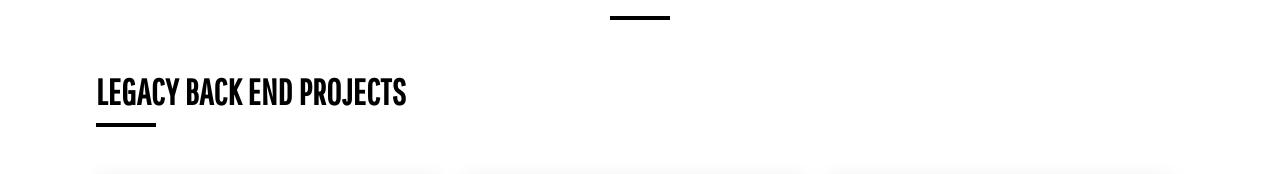
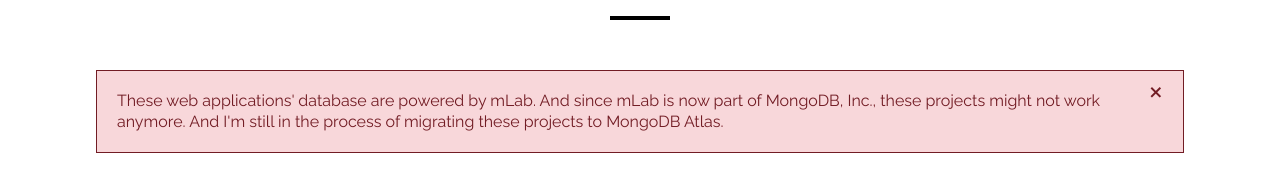
Before and after one commit to theproactivedev/eiring, a React (Create React App) app in the folder eiring/: page /eiringonzales/portfolio in a window 1280 px wide. Shown: the part 250-424 px from the top of the page. Built offline with nearby package versions, Linux system fonts and the light colour scheme; a web font is replaced by a local one.

Commit message:
Added mlab warning

```diff
--- a/eiring/src/components/Portfolio.js
+++ b/eiring/src/components/Portfolio.js
@@ -1,4 +1,4 @@
-import React from 'react';
+import React, { useState } from 'react';
 import { Link } from 'react-router-dom';
 import Fade from 'react-reveal/Fade';
 import './css/portfolio.css';
@@ -85,6 +85,7 @@
 ];
 
 const Portfolio = () => {
+  const [isHidden, setMlabWarningHidden] = useState(false)
   const backendProjects = backend_proj.map((proj, index) => {
     const imgSrc = "https://theproactivedev.github.io/eiringonzales/" + proj.image;
     return (
@@ -131,6 +132,11 @@
           <h2>Portfolio</h2>
         </section>
 
+        <section className={`alert-msg ${!isHidden ? '_show_' : '_hidden_'}`}>
+          <p>These web applications' database are powered by mLab. And since mLab is now part of MongoDB, Inc., these projects might not work anymore. And I'm still in the process of migrating these projects to MongoDB Atlas.</p>
+          <span onClick={() => setMlabWarningHidden(true)}>&times;</span>
+        </section>
+
         <section className="dev-projects">
           <div>
             <Fade top>
--- a/eiring/src/components/css/portfolio.css
+++ b/eiring/src/components/css/portfolio.css
@@ -127,6 +127,38 @@
   height: 100%;
 }
 
+.alert-msg {
+	border: 1px solid #721c24;
+	background-color: #f8d7da;
+	color: #721c24;
+	padding: 1.25rem;
+	margin-bottom: 1rem;
+	position: relative;
+}
+
+.alert-msg p {
+	padding-right: 1rem;
+	font-size: 1rem;
+	margin: 0;
+}
+
+.alert-msg span {
+	font-size: 2rem;
+	position: absolute;
+	top: 0;
+	right: 1.25rem;
+	padding-left: 0.5rem;
+	cursor: pointer;
+}
+
+.alert-msg._show_ {
+	display: block;
+}
+
+.alert-msg._hidden_ {
+	display: none;
+}
+
 @media screen and (min-width: 700px) {
 	.projects li {
 		width: 48.60%;
```
